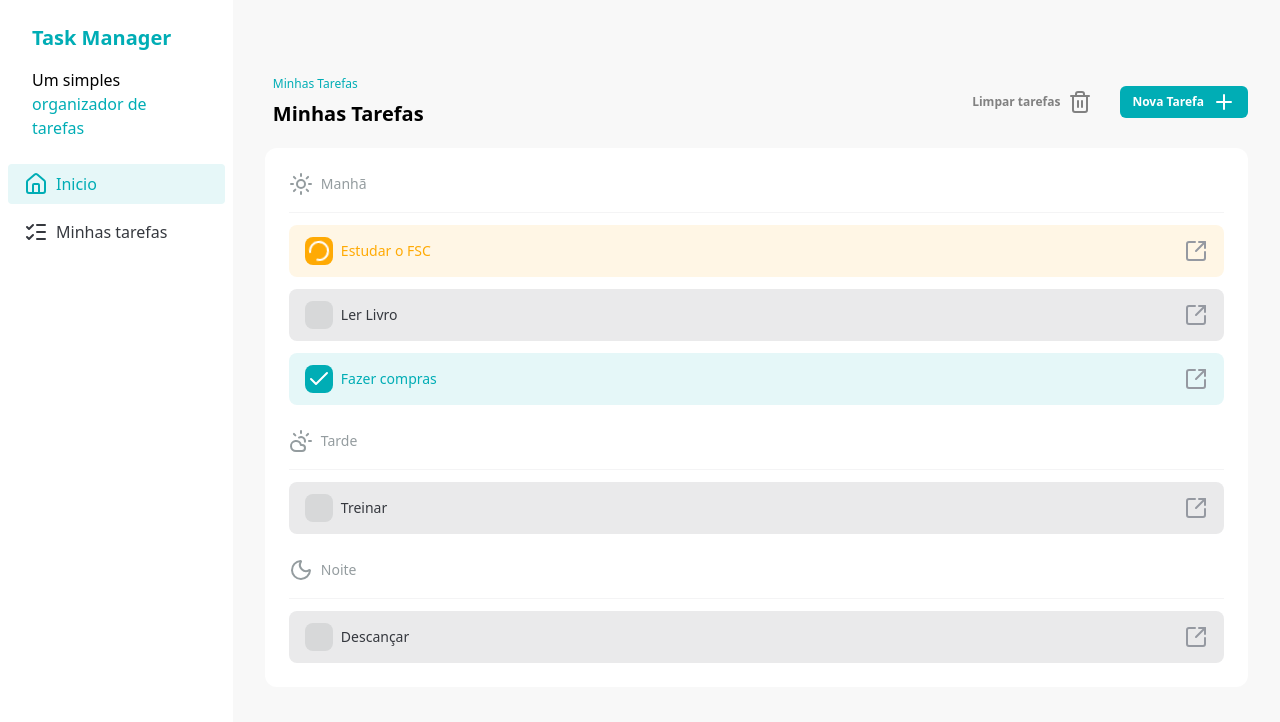
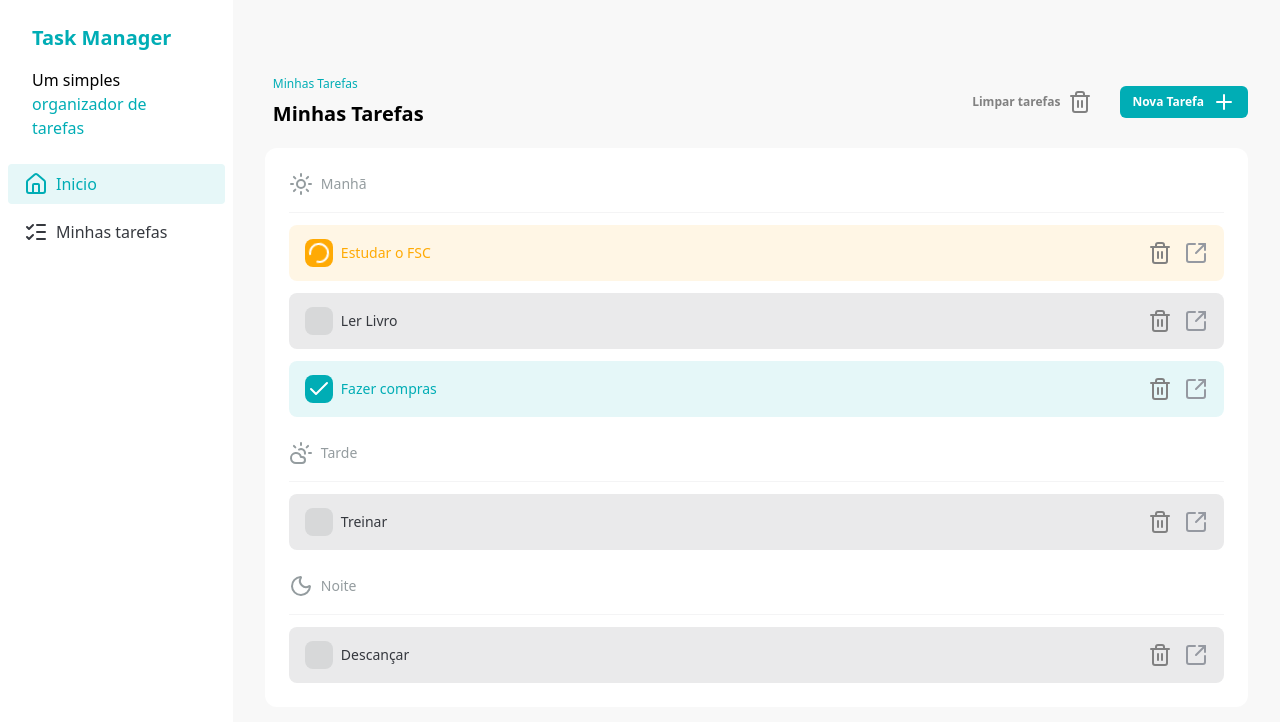
Before and after one commit to tassioNS9/task-manager, a React (Vite) app: page / in a window 1280 px wide. Shown: the top 722 px of the page. Built offline with nearby package versions, Linux system fonts and the light colour scheme.

Commit message:
feat: ensure task can be deleted

```diff
--- a/src/components/Button.jsx
+++ b/src/components/Button.jsx
@@ -1,4 +1,4 @@
-const Button = ({ children, variant = "primary" }) => {
+const Button = ({ children, variant = "primary", ...rest }) => {
   const getVariantClasses = () => {
     if (variant === "primary") {
       return "bg-[#00ADB5]  text-white"
@@ -9,6 +9,7 @@ const Button = ({ children, variant = "primary" }) => {
   }
   return (
     <button
+      {...rest}
       className={`flex items-center gap-2 rounded-md px-3 py-1 font-semibold transition hover:opacity-50 ${getVariantClasses()} text-xs`}
     >
       {children}
--- a/src/components/TaskItem.jsx
+++ b/src/components/TaskItem.jsx
@@ -1,6 +1,13 @@
-import { CheckIcon, Loader2Icon, SquareArrowOutUpRight } from "lucide-react"
+import {
+  CheckIcon,
+  Loader2Icon,
+  SquareArrowOutUpRight,
+  Trash2,
+} from "lucide-react"
 
-const TaskItem = ({ task, handleTaskCheckboxClick }) => {
+import Button from "./Button"
+
+const TaskItem = ({ task, handleTaskCheckboxClick, handleDeleteTask }) => {
   const getStatusClasses = () => {
     if (task.status === "done") {
       return "bg-[#00ADB5]   text-[#00ADB5]"
@@ -33,10 +40,16 @@ const TaskItem = ({ task, handleTaskCheckboxClick }) => {
         </label>
         <p className="">{task.title}</p>
       </div>
-      <a href="#" className="text-[#9599a1] transition hover:opacity-75">
-        {" "}
-        <SquareArrowOutUpRight />
-      </a>
+      <div className="flex items-center">
+        <Button onClick={() => handleDeleteTask(task.id)} variant="ghost">
+          <Trash2 />
+        </Button>
+
+        <a href="#" className="text-[#9599a1] transition hover:opacity-75">
+          {" "}
+          <SquareArrowOutUpRight />
+        </a>
+      </div>
     </div>
   )
 }
--- a/src/components/Tasks.jsx
+++ b/src/components/Tasks.jsx
@@ -36,6 +36,12 @@ const Tasks = () => {
 
     setTasks(newTasks)
   }
+
+  const handleDeleteTask = (taskId) => {
+    const newTasks = tasks.filter((task) => task.id !== taskId)
+
+    setTasks(newTasks)
+  }
   return (
     <div className="w-full space-y-2 px-8 py-16">
       <div className="flex items-center justify-between">
@@ -60,6 +66,7 @@ const Tasks = () => {
               key={task.id}
               task={task}
               handleTaskCheckboxClick={handleTaskCheckboxClick}
+              handleDeleteTask={handleDeleteTask}
             />
           ))}
         </div>
@@ -70,6 +77,7 @@ const Tasks = () => {
               key={task.id}
               task={task}
               handleTaskCheckboxClick={handleTaskCheckboxClick}
+              handleDeleteTask={handleDeleteTask}
             />
           ))}
         </div>
@@ -80,6 +88,7 @@ const Tasks = () => {
               key={task.id}
               task={task}
               handleTaskCheckboxClick={handleTaskCheckboxClick}
+              handleDeleteTask={handleDeleteTask}
             />
           ))}
         </div>
```
